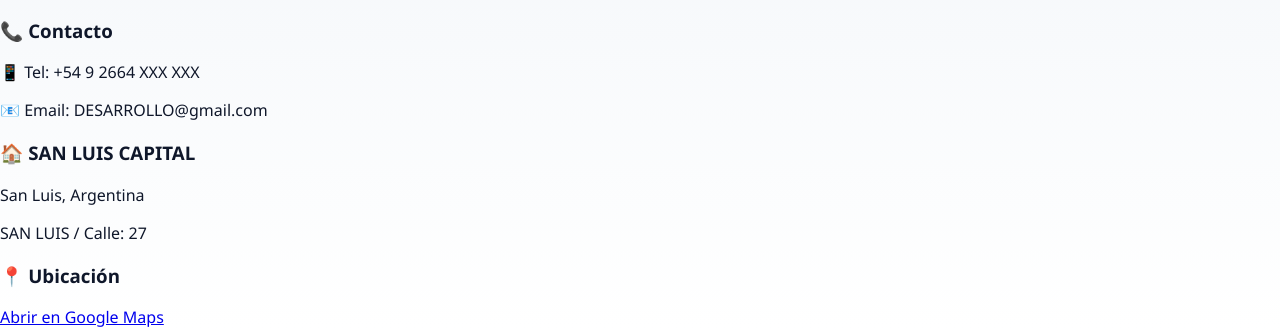
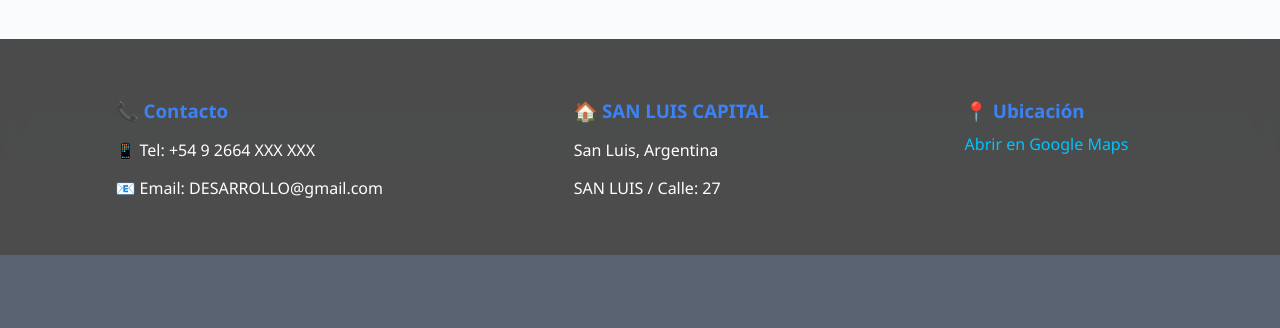
Before and after one commit to agonzalezsoport-debug/AguaSL, a Flask app: page / in a window 1280 px wide. Shown: the part 801-1129 px from the top of the page. After the commit the page ends 1056 px from the top, so only its background shows below. Run offline with Flask 3, Linux system fonts and the light colour scheme; some libraries are stand-ins or nearby versions.

Commit message:
Update style.css

```diff
--- a/app_agua/static/style.css
+++ b/app_agua/static/style.css
@@ -337,6 +337,35 @@ button:hover {
     animation: waveMove 12s linear infinite reverse;
     opacity: 0.4;
 }
+.footer-contacto {
+    display: flex;
+    justify-content: space-around;
+    flex-wrap: wrap;
+    background: rgba(0,0,0,0.7);
+    color: white;
+    padding: 30px 20px;
+    margin-top: 40px;
+    backdrop-filter: blur(10px);
+}
+
+.footer-box {
+    min-width: 200px;
+    margin: 10px;
+}
+
+.footer-box h3 {
+    margin-bottom: 10px;
+    color: #3b82f6;
+}
+
+.footer-box a {
+    color: #00c3ff;
+    text-decoration: none;
+}
+
+.footer-box a:hover {
+    text-decoration: underline;
+}
 
 @keyframes waveMove {
     0% { transform: translateX(0); }
```
